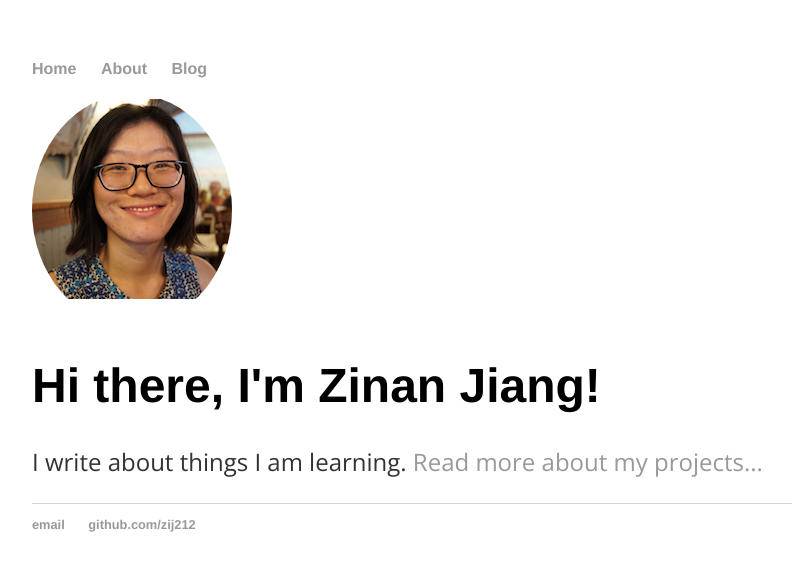
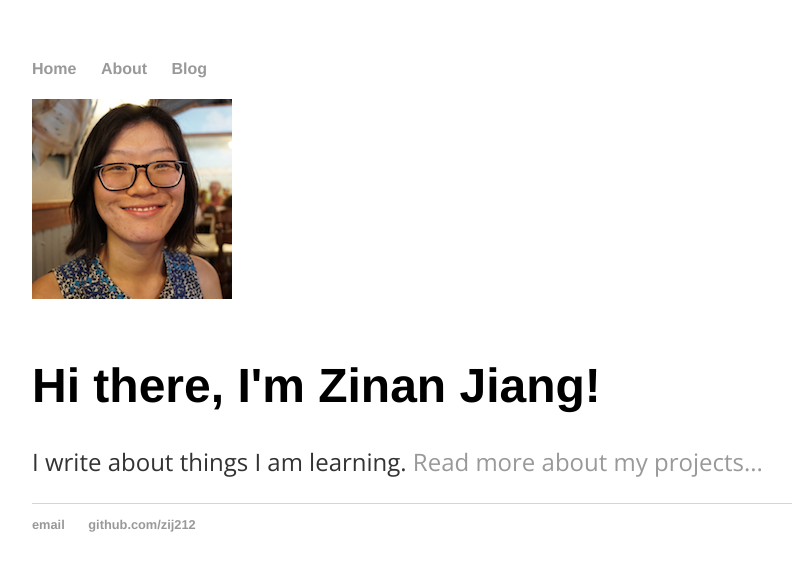
Before and after one commit to zij212/zij212.github.io, a Jekyll site: the page built from index.html, in a window 1280 px wide. Shown: the top 571 px of the page, without its empty margins (160-952 px from the left). Built offline with Jekyll 4.4.1, drawn with Linux system fonts in a browser that asks for light colours.

Commit message:
Update main.css

```diff
--- a/css/main.css
+++ b/css/main.css
@@ -48,8 +48,3 @@ ul.posts li {
 img {
   vertical-align: middle;
 }
-
-
-.img-circle {
-  border-radius: 50%;
-}
```
